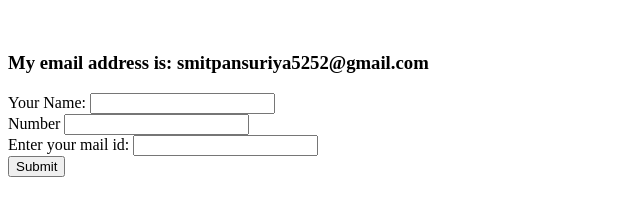
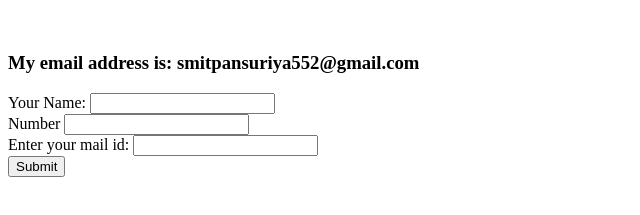
Before and after one commit to smit135/smit, a plain HTML site: page contact.html in a window 1280 px wide. Shown: the part 139-354 px from the top of the page, 0-640 px from the left. Drawn offline with Linux system fonts and the light colour scheme.

Commit message:
Update contact.html

```diff
--- a/contact.html
+++ b/contact.html
@@ -12,7 +12,7 @@
     <br>
     <h3>My contact number is: +91 8467700663 </h3>
     <br>
-    <h3>My email address is: smitpansuriya5252@gmail.com</h3>
+    <h3>My email address is: smitpansuriya552@gmail.com</h3>
     <form action="gmailto:smitpansuriya5252@gmail.com" method="post">
         <label for="name">Your Name:</label>
         <input type="text" name="MyName" id="name">
```
